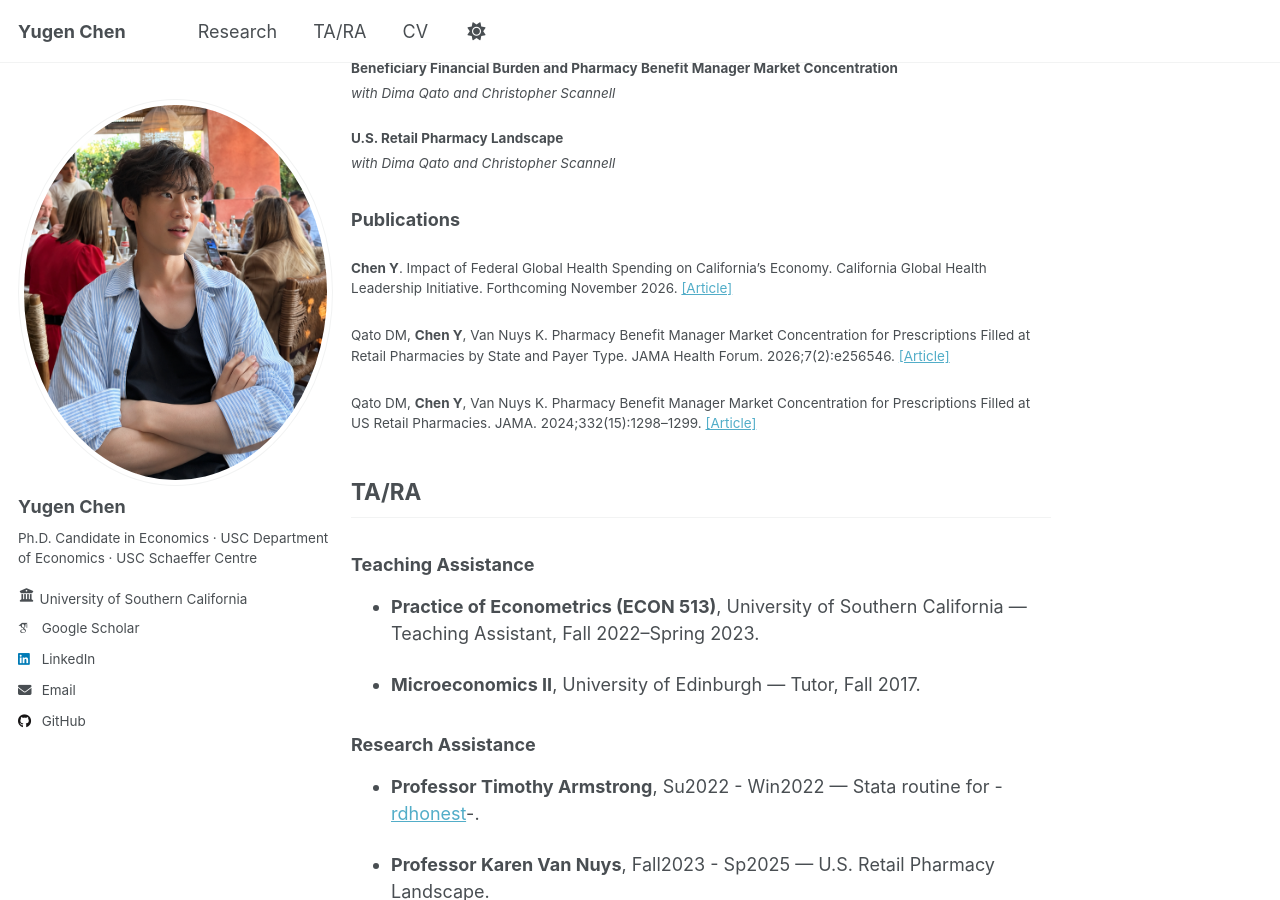
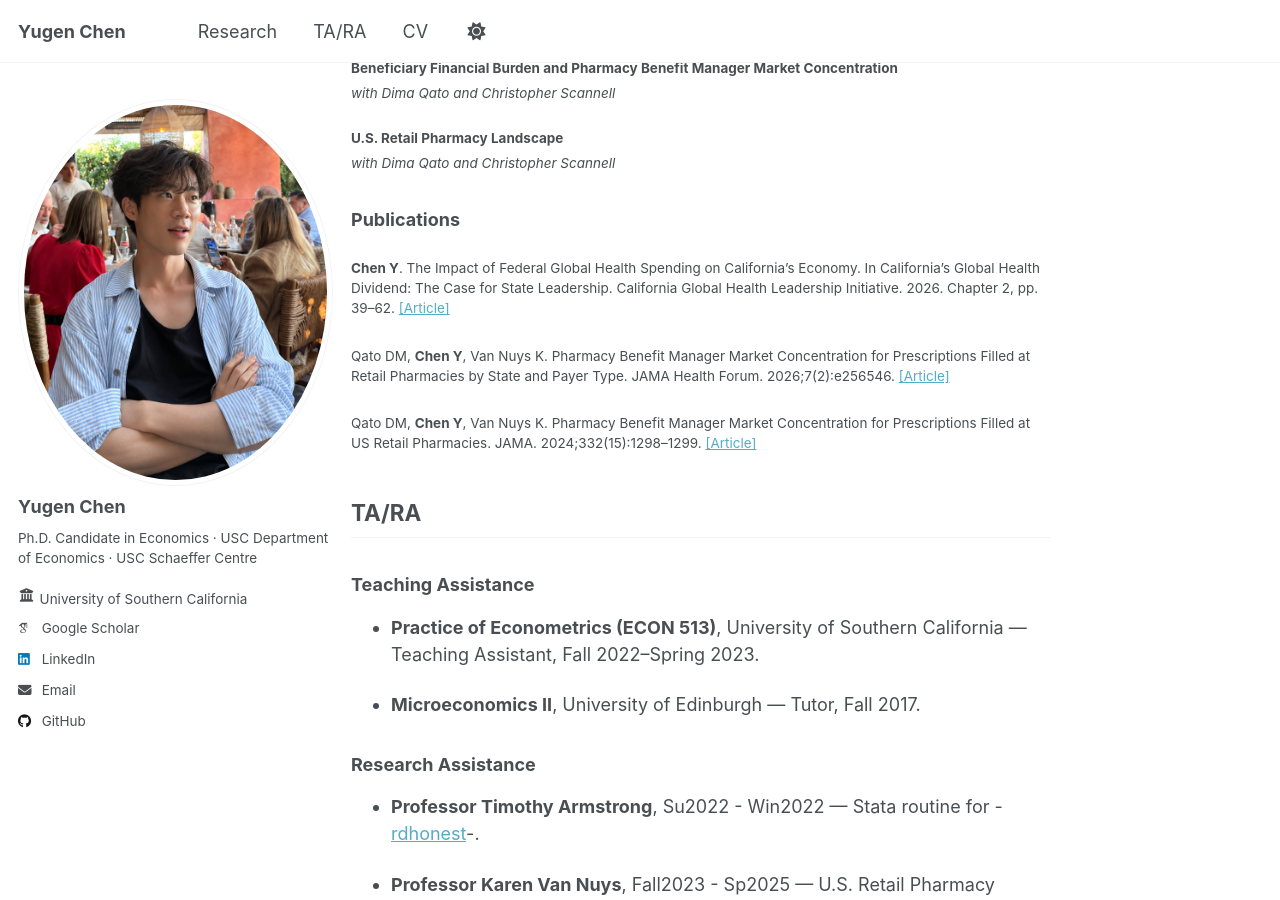
Before and after one commit to YugenChen/YugenChen.github.io, a Jekyll site: the page built from _pages/about.md, in a window 1280 px wide and 900 px high, scrolled down 789 px. Built offline with Jekyll 4.4.1, drawn with Linux system fonts in a browser that asks for light colours; some web fonts are replaced.

Commit message:
Update published global health chapter citation and linked CV

```diff
--- a/_data/navigation.yml
+++ b/_data/navigation.yml
@@ -5,4 +5,4 @@ main:
   - title: "TA/RA"
     url: /#ta-ra
   - title: "CV"
-    url: /files/yugen-chen-cv.pdf?v=c80d4cb8fd48
+    url: /files/yugen-chen-cv.pdf?v=a427e7818722
--- a/_data/research.yml
+++ b/_data/research.yml
@@ -61,11 +61,11 @@ work_in_progress:
   status: Work in progress
   paper_url: null
 publications:
-- title: Impact of Federal Global Health Spending on California’s Economy
+- title: The Impact of Federal Global Health Spending on California’s Economy
   authors: Chen Y.
   url: https://www.theglobalfight.org/californiareport/
   show_abstract: false
-  venue: California Global Health Leadership Initiative. Forthcoming November 2026.
+  venue: "In California’s Global Health Dividend: The Case for State Leadership. California Global Health Leadership Initiative. 2026. Chapter 2, pp. 39–62."
   abstract: This report estimates the economic activity and patented innovation associated with U.S. federal
     global-health-related funding in California. Combining USAspending transaction records, BEA RIMS II
     input-output modeling, patent linkage and valuation, and two expert interviews, we identify $19.0
```
Also changed, not shown: _pages/cv-json.md (+1 -1 lines), _pages/cv.md (+1 -1 lines), 1 other file.
